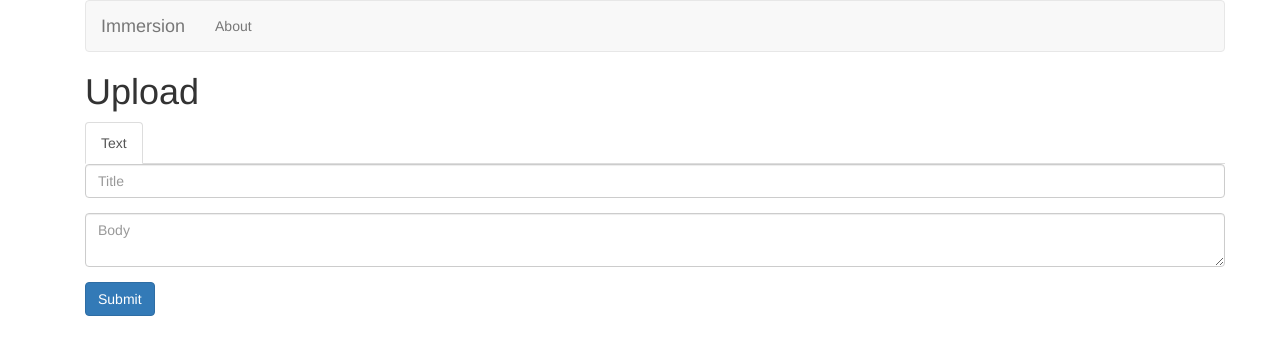
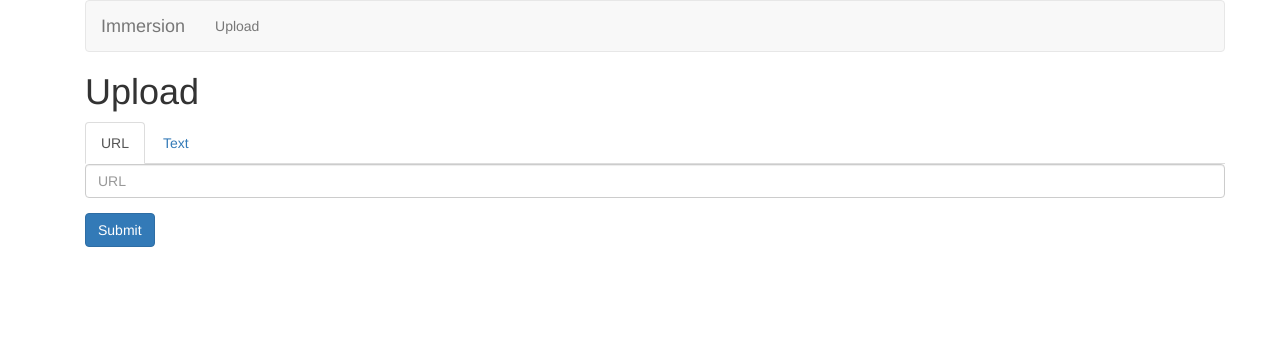
Before and after one commit to lbn/miga, a React app in the folder frontend/: page /upload in a window 1280 px wide. Shown: the top 354 px of the page. Built offline with nearby package versions, Linux system fonts and the light colour scheme.

Commit message:
Implement URL upload form and amend tests to support text and URL upload

```diff
--- a/frontend/src/app.jsx
+++ b/frontend/src/app.jsx
@@ -17,7 +17,7 @@ export default class App extends React.Component {
 						</Navbar.Brand>
 					</Navbar.Header>
 					<Nav>
-						<NavItem eventKey={1} href="/about">About</NavItem>
+						<NavItem eventKey={1} href="/upload">Upload</NavItem>
 					</Nav>
 					{this.props.nav}
 				</Navbar>
--- a/frontend/src/service_article.js
+++ b/frontend/src/service_article.js
@@ -47,4 +47,15 @@ export default class ArticleService {
 			return a.json();
 		});
 	}
+
+	uploadURL(url) {
+		log.debug(`ArticleService.uploadURL(url:${url})`);
+		return fetch(`${this.baseURL}/upload/url`, {
+			method: "POST",
+			headers: {"Content-Type": "application/json"},
+			body: JSON.stringify({url: url}),
+		}).then(a => {
+			return a.json();
+		});
+	}
 }
--- a/frontend/src/upload.jsx
+++ b/frontend/src/upload.jsx
@@ -35,13 +35,12 @@ class TextUploader extends React.Component {
 		this.articleService.uploadText(this.state.title, this.state.text).then(res => {
 			// success
 			this.setState({title: "", text: ""});
-			console.log(res);
 			browserHistory.push(`/article/${res.articleID}/original`);
 		});
 	}
 
 	render() {
-		return <form id="formUpload" onSubmit={this.handleSubmit}>
+		return <form id="formUploadText" onSubmit={this.handleSubmit}>
 			<FormGroup controlId="formTitle">
 				<FormControl
 				value={this.state.title}
@@ -63,6 +62,48 @@ class TextUploader extends React.Component {
 	}
 }
 
+class URLUploader extends React.Component {
+	constructor(props) {
+		super(props);
+		this.state = { url: "" };
+		this.articleService = new ArticleService();
+		this.handleURLChange = this.handleURLChange.bind(this);
+		this.handleSubmit = this.handleSubmit.bind(this);
+	}
+
+
+	handleURLChange(e) {
+		this.setState({ url: e.target.value });
+	}
+
+	handleSubmit(event) {
+		event.preventDefault();
+		if (this.state.url == "") {
+			log.error("Tried to upload an article with empty URL");
+			return;
+		}
+		this.articleService.uploadURL(this.state.url).then(res => {
+			// success
+			this.setState({url: ""});
+			browserHistory.push(`/article/${res.articleID}/original`);
+		});
+	}
+
+	render() {
+		return <form id="formUploadURL" onSubmit={this.handleSubmit}>
+			<FormGroup controlId="formURL">
+				<FormControl
+				value={this.state.url}
+				type="text"
+				required="true"
+				placeholder="URL"
+				onChange={this.handleURLChange} />
+			</FormGroup>
+			<Button bsStyle="primary" type="submit">Submit</Button>
+		</form>
+	}
+}
+
 export default class Upload extends React.Component {
 	constructor(props) {
 		super(props);
@@ -72,8 +113,11 @@ export default class Upload extends React.Component {
 	render() {
 		return <div>
 			<h1>Upload</h1>
-			<Tabs id={"upload-text"} defaultActiveKey={1}>
-				<Tab eventKey={1} title="Text">
+			<Tabs id={"upload"} defaultActiveKey={1}>
+				<Tab eventKey={1} title="URL">
+					<URLUploader />
+				</Tab>
+				<Tab eventKey={2} title="Text">
 					<TextUploader />
 				</Tab>
 			</Tabs>
```
Also changed, not shown: frontend/test/specs/upload.js (+20 -1 lines).
